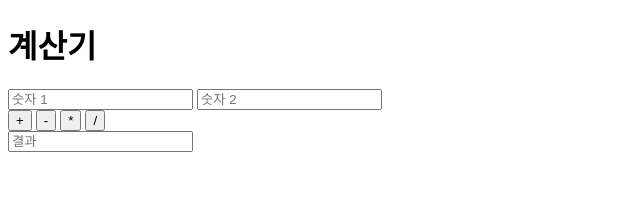
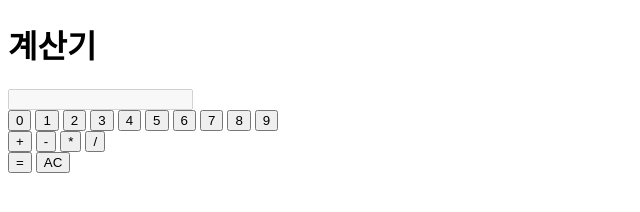
Before and after one commit to yunbiyomi/calculator, a plain HTML site: page index.html in a window 1280 px wide. Shown: the whole page, without its empty margins (0-640 px from the left). Drawn offline with Linux system fonts and the light colour scheme.

Commit message:
계산기 (CSS 미완성)

```diff
--- a/index.html
+++ b/index.html
@@ -12,9 +12,22 @@
 
     <article>
 
+        <!-- 표시창 -->
+        <input type="text" id="resultView" disabled>
+
         <!-- 숫자 입력 -->
-        <input id="num1" type="number" placeholder="숫자 1">
-        <input id="num2" type="number" placeholder="숫자 2">
+        <div>
+            <button onclick="clickNum(0)">0</button>
+            <button onclick="clickNum(1)">1</button>
+            <button onclick="clickNum(2)">2</button>
+            <button onclick="clickNum(3)">3</button>
+            <button onclick="clickNum(4)">4</button>
+            <button onclick="clickNum(5)">5</button>
+            <button onclick="clickNum(6)">6</button>
+            <button onclick="clickNum(7)">7</button>
+            <button onclick="clickNum(8)">8</button>
+            <button onclick="clickNum(9)">9</button>
+        </div>
 
         <!-- 연산 -->
         <div>
@@ -24,49 +37,52 @@
             <button onclick="clickOp('/')">/</button>
         </div>
 
-        <!-- 결과 -->
-        <input id="output" type="number" placeholder="결과">
+        <!-- 합계, 초기화 -->
+        <button onclick="cal()">=</button>
+        <button onclick="clearView()">AC</button>
     </article>
 
     <script>
+        let num1=0, op;
 
-        function add(a, b){
-            return a+b
+        function clickNum(a) {
+            resultView.value += a;
         }
 
-        function sub(a, b){
-            return a-b
+        function clickOp(a){
+            const num = document.getElementById("resultView").value;
+            num1 = num;
+            op = a;
+            return document.getElementById("resultView").value='';
         }
 
-        function mul(a, b){
-            return a*b
-        }
-
-        function div(a, b){
-            return a/b
-        }
-
-        function clickOp(op){
-            const num1 = Number(document.getElementById("num1").value)
-            const num2 = Number(document.getElementById("num2").value)
+        function cal() {
+            const num2 = document.getElementById("resultView").value;
 
             let result;
+
             if(op=='+'){
-                result = add(num1, num2)
+                result = Number(num1) + Number(num2);
+                document.getElementById("resultView").value = result;
             }
 
             else if(op=='-'){
-                result = sub(num1, num2)
+                result = Number(num1) - Number(num2);
+                document.getElementById("resultView").value = result;
             }
 
             else if(op=='*'){
-                result = mul(num1, num2)
+                result = Number(num1) * Number(num2);
+                document.getElementById("resultView").value = result;
             }
             else if(op=='/'){
-                result = div(num1, num2)
+                result = Number(num1) / Number(num2);
+                document.getElementById("resultView").value = result;
             }
+        }
 
-            document.getElementById("output").value = result;
+        function clearView(){
+            document.getElementById("resultView").value='';
         }
 
     </script>
```
